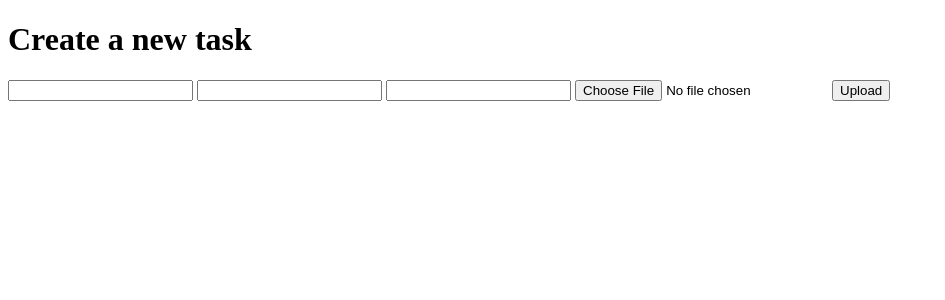
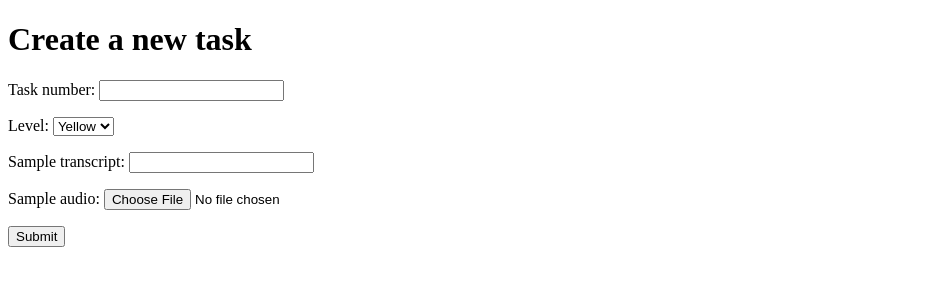
Before and after one commit to vietspeak/VietSpeakOJ, a Flask app: template website/templates/test_task.html in a window 1280 px wide. Shown: the top 300 px of the page, without its empty margins (0-945 px from the left). Run offline with Flask 3, Linux system fonts and the light colour scheme; the template is opened without the code that fills it, so the values that code supplies are empty.

Commit message:
better add task GUI

```diff
--- a/website/templates/test_task.html
+++ b/website/templates/test_task.html
@@ -2,9 +2,14 @@
 <title>Create a new task</title>
 <h1>Create a new task</h1>
 <form method=post enctype=multipart/form-data>
-    <input type=text name=task_number>
-    <input type=text name=level>
-    <input type=text name=sample_transcript>
-    <input type=file name=file>
-    <input type=submit value=Upload>
+    <p>Task number: <input type=text name=task_number></p>
+    <p>Level: <select name=level>
+        <option value=yellow>Yellow</option>
+        <option value=green>Green</option>
+        <option value=blue>Blue</option>
+        <option value=red>Red</option>
+    </select></p>
+    <p>Sample transcript: <input type=text name=sample_transcript></p>
+    <p>Sample audio: <input type=file name=file></p>
+    <input type=submit value=Submit>
 </form>
```
